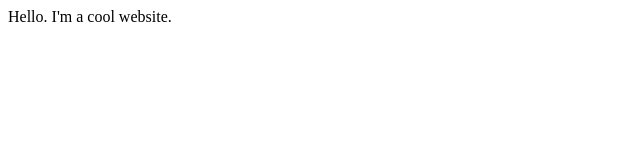
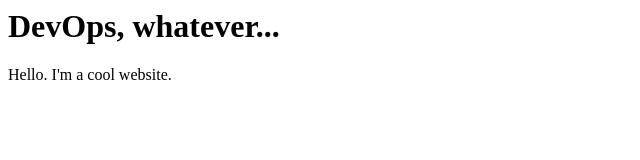
Before and after one commit to JosiahOne/website, a plain HTML site: page www/index.html in a window 1280 px wide. Shown: the whole page, without its empty margins (0-640 px from the left). Drawn offline with Linux system fonts and the light colour scheme.

Commit message:
Update index.html to demonstrate auto-deploy

```diff
--- a/www/index.html
+++ b/www/index.html
@@ -4,6 +4,7 @@
   </head>
 
   <body>
+    <h1> DevOps, whatever... </h2>
     Hello. I'm a cool website.
   </body>
 </html>
```
